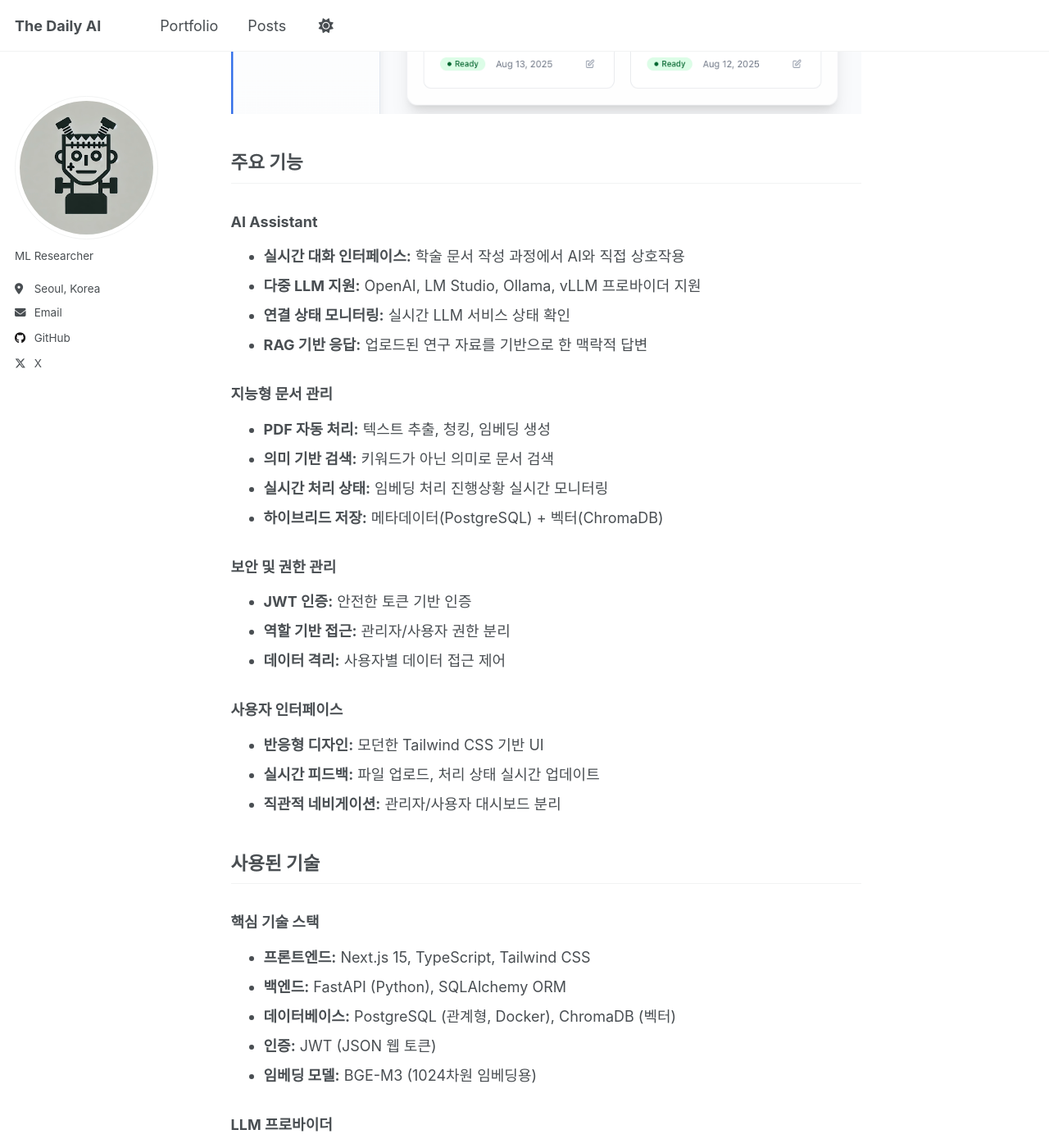
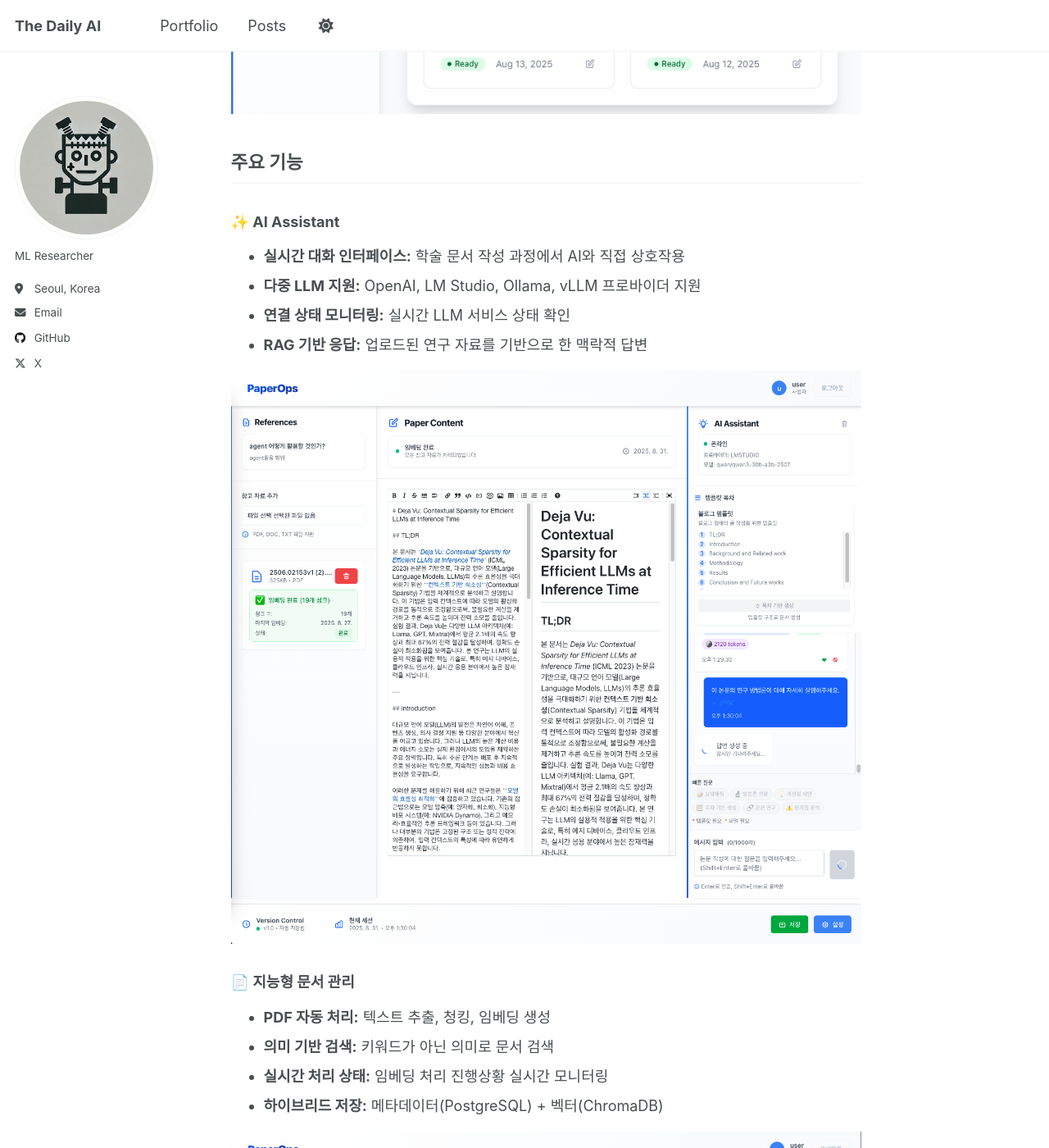
Before and after one commit to parameterfreak/parameterfreak.github.io, a Jekyll site: the page built from _portfolio/paperops.md, in a window 1280 px wide and 1400 px high, scrolled down 827 px. Shown: the whole window at 82% size. Built offline with Jekyll 4.4.1, drawn with Linux system fonts in a browser that asks for light colours; a script that is not in the unit is left out; some of the changed text lies outside the part shown.

Commit message:
docs: paperops 포트폴리오 업데이트

```diff
--- a/_portfolio/paperops.md
+++ b/_portfolio/paperops.md
@@ -12,24 +12,28 @@ PaperOps는 AI 기반 지능형 문서 작성 및 연구 자료 분석 플랫폼
 
 ## 주요 기능
 
-### AI Assistant
+### ✨ AI Assistant
 *   **실시간 대화 인터페이스:** 학술 문서 작성 과정에서 AI와 직접 상호작용
 *   **다중 LLM 지원:** OpenAI, LM Studio, Ollama, vLLM 프로바이더 지원
 *   **연결 상태 모니터링:** 실시간 LLM 서비스 상태 확인
 *   **RAG 기반 응답:** 업로드된 연구 자료를 기반으로 한 맥락적 답변
 
-### 지능형 문서 관리
+![AI Assistant 인터페이스](/images/portfolio/write.png)
+
+### 📄 지능형 문서 관리
 *   **PDF 자동 처리:** 텍스트 추출, 청킹, 임베딩 생성
 *   **의미 기반 검색:** 키워드가 아닌 의미로 문서 검색
 *   **실시간 처리 상태:** 임베딩 처리 진행상황 실시간 모니터링
 *   **하이브리드 저장:** 메타데이터(PostgreSQL) + 벡터(ChromaDB)
 
-### 보안 및 권한 관리
+![문서 관리 시스템](/images/portfolio/pds.png)
+
+### 🔐 보안 및 권한 관리
 *   **JWT 인증:** 안전한 토큰 기반 인증
 *   **역할 기반 접근:** 관리자/사용자 권한 분리
 *   **데이터 격리:** 사용자별 데이터 접근 제어
 
-### 사용자 인터페이스
+### 🎯 사용자 인터페이스
 *   **반응형 디자인:** 모던한 Tailwind CSS 기반 UI
 *   **실시간 피드백:** 파일 업로드, 처리 상태 실시간 업데이트
 *   **직관적 네비게이션:** 관리자/사용자 대시보드 분리
```
Also changed, not shown: images/portfolio/pds.png, images/portfolio/write.png.
